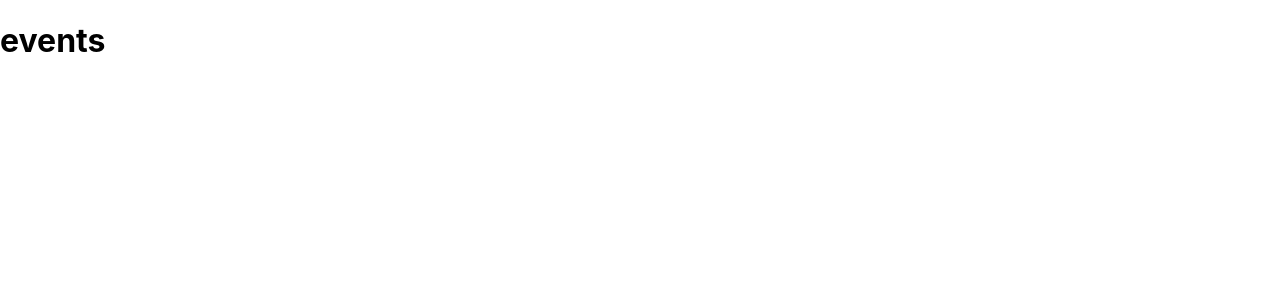
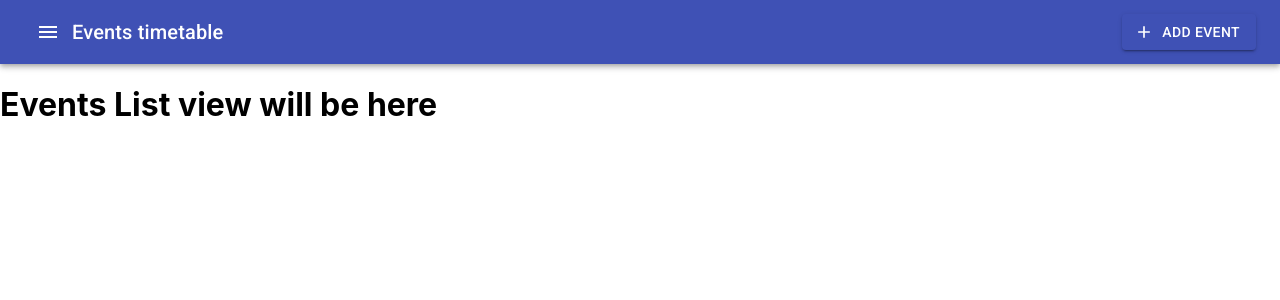
Before and after one commit to PwKaras/events_timetable, a React (Create React App) app: page /events in a window 1280 px wide. Shown: the top 300 px of the page. Built offline with nearby package versions, Linux system fonts and the light colour scheme.

Commit message:
routing, header component with navigation

```diff
--- a/package.json
+++ b/package.json
@@ -4,6 +4,7 @@
   "private": true,
   "dependencies": {
     "@material-ui/core": "^4.11.0",
+    "@material-ui/icons": "^4.9.1",
     "@testing-library/jest-dom": "^5.11.4",
     "@testing-library/react": "^11.1.0",
     "@testing-library/user-event": "^12.1.10",
@@ -12,6 +13,7 @@
     "@types/react-dom": "^16.9.8",
     "react": "^17.0.1",
     "react-dom": "^17.0.1",
+    "react-router-dom": "^5.2.0",
     "react-scripts": "4.0.0",
     "typescript": "^4.0.3",
     "web-vitals": "^0.2.4"
@@ -41,6 +43,7 @@
     ]
   },
   "devDependencies": {
-    "@types/react": "^16.9.56"
+    "@types/react": "^16.9.56",
+    "@types/react-router-dom": "^5.1.6"
   }
 }
--- a/public/index.html
+++ b/public/index.html
@@ -9,6 +9,7 @@
       name="description"
       content="show information about your events"
     />
+    <link rel="stylesheet" href="https://fonts.googleapis.com/css?family=Roboto:300,400,500,700&display=swap" />
 
     <title>Events timetable</title>
   </head>
--- a/src/App.tsx
+++ b/src/App.tsx
@@ -1,8 +1,27 @@
 import React from 'react';
 import './App.css';
+import { BrowserRouter, Route, Switch, Redirect } from 'react-router-dom';
+import EventsListView from './views/EventsListView';
+import EventView from './views/EventView';
+import AddEventView from './views/AddEventView';
 
 function App() {
-  return <h1>events</h1>;
+  return (
+    <BrowserRouter>
+      <Switch>
+        <Route path="/events" exact>
+          <EventsListView />
+        </Route>
+        <Route path="/event/:eventID">
+          <EventView />
+        </Route>
+        <Route path="/add">
+          <AddEventView />
+        </Route>
+        <Redirect to="/events" />
+      </Switch>
+    </BrowserRouter>
+  );
 }
 
 export default App;
--- /dev/null
+++ b/src/components/Header.tsx
@@ -0,0 +1,46 @@
+import React from 'react';
+import { createStyles, makeStyles, Theme } from '@material-ui/core/styles';
+import AppBar from '@material-ui/core/AppBar';
+import Toolbar from '@material-ui/core/Toolbar';
+import Typography from '@material-ui/core/Typography';
+import Button from '@material-ui/core/Button';
+import AddIcon from '@material-ui/icons/Add';
+import { Link } from 'react-router-dom';
+import ToogleMenu from './ToogleMenu';
+
+const useStyles = makeStyles((theme: Theme) =>
+  createStyles({
+    root: {
+      flexGrow: 1,
+    },
+    title: {
+      flexGrow: 1,
+    }
+  })
+);
+
+export default function Header() {
+  const classes = useStyles();
+
+  return (
+    <div className={classes.root}>
+      <AppBar position="static">
+        <Toolbar>
+          <ToogleMenu />
+          <Typography variant="h6" className={classes.title}>
+            Events timetable
+          </Typography>
+          <Button
+            component={Link}
+            to="/add"
+            startIcon={<AddIcon />}
+            variant="contained"
+            color="primary"
+          >
+            Add event
+          </Button>
+        </Toolbar>
+      </AppBar>
+    </div>
+  );
+}
--- /dev/null
+++ b/src/components/ToogleMenu.tsx
@@ -0,0 +1,48 @@
+import React from 'react';
+import Button from '@material-ui/core/Button';
+import IconButton from '@material-ui/core/IconButton';
+import Menu from '@material-ui/core/Menu';
+import MenuItem from '@material-ui/core/MenuItem';
+import MenuIcon from '@material-ui/icons/Menu';
+import { Link } from 'react-router-dom';
+
+
+//open and close hamburger menu
+export default function ToogleMenu() {
+  const [anchorEl, setAnchorEl] = React.useState<null | HTMLElement>(null);
+
+  const handleClick = (event: React.MouseEvent<HTMLButtonElement>) => {
+    setAnchorEl(event.currentTarget);
+  };
+
+  const handleClose = () => {
+    setAnchorEl(null);
+  };
+
+  return (
+    <div>
+      <IconButton
+        color="inherit"
+        aria-controls="simple-menu"
+        aria-haspopup="true"
+        onClick={handleClick}
+      >
+        <MenuIcon />
+      </IconButton>
+      <Menu
+        id="simple-menu"
+        anchorEl={anchorEl}
+        keepMounted
+        open={Boolean(anchorEl)}
+        onClose={handleClose}
+      >
+        <MenuItem onClick={handleClose} component={Link} to="/events">
+          Events list
+        </MenuItem>
+        <MenuItem onClick={handleClose} component={Link} to="/add">
+          Add event
+        </MenuItem>
+      </Menu>
+    </div>
+  );
+}
--- a/src/index.tsx
+++ b/src/index.tsx
@@ -2,16 +2,9 @@ import React from 'react';
 import ReactDOM from 'react-dom';
 import './index.css';
 import App from './App';
-import reportWebVitals from './reportWebVitals';
 
 ReactDOM.render(
-  <React.StrictMode>
     <App />
-  </React.StrictMode>,
+    ,
   document.getElementById('root')
 );
-
-// If you want to start measuring performance in your app, pass a function
-// to log results (for example: reportWebVitals(console.log))
-// or send to an analytics endpoint. Learn more: https://bit.ly/CRA-vitals
-reportWebVitals();
--- /dev/null
+++ b/src/views/AddEventView.tsx
@@ -0,0 +1,13 @@
+import React from 'react';
+import Header from '../components/Header';
+
+const AddEventView = () => {
+    return (
+        <div>
+            <Header />
+            <h1>add event form will be here</h1>
+        </div>
+    );
+};
+
+export default AddEventView;
--- /dev/null
+++ b/src/views/EventView.tsx
@@ -0,0 +1,11 @@
+import React from 'react';
+
+const EventView = () => {
+    return (
+        <div>
+            <h1>event view will be here</h1>
+        </div>
+    );
+};
+
+export default EventView;
--- /dev/null
+++ b/src/views/EventsListView.jsx
@@ -0,0 +1,13 @@
+import React from 'react';
+import Header from '../components/Header';
+
+const EventsListView = () => {
+    return (
+        <div>
+            <Header />
+            <h1>Events List view will be here</h1>
+        </div>
+    );
+};
+
+export default EventsListView;
```
Also changed, not shown: src/views/Event.tsx (added, +14 -0 lines), 2 other files (tests, documents, lock files or other folders).
